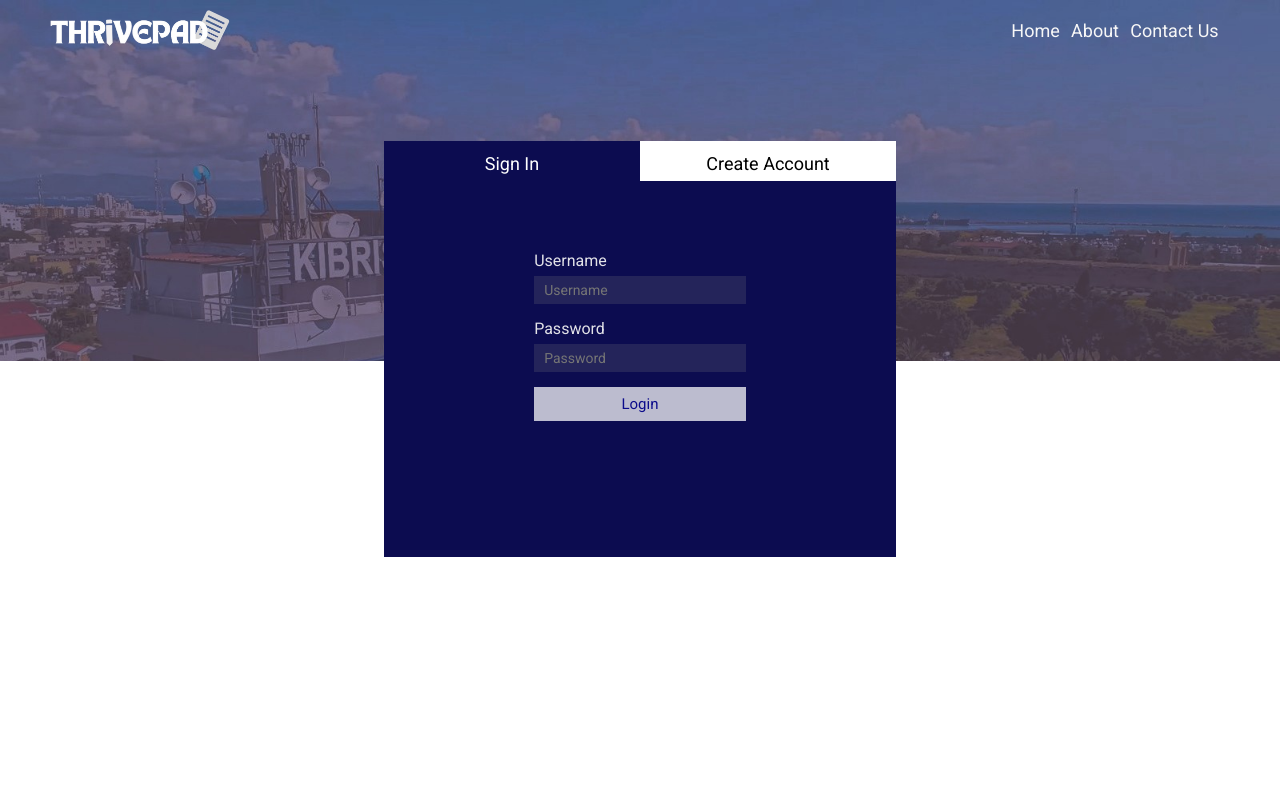
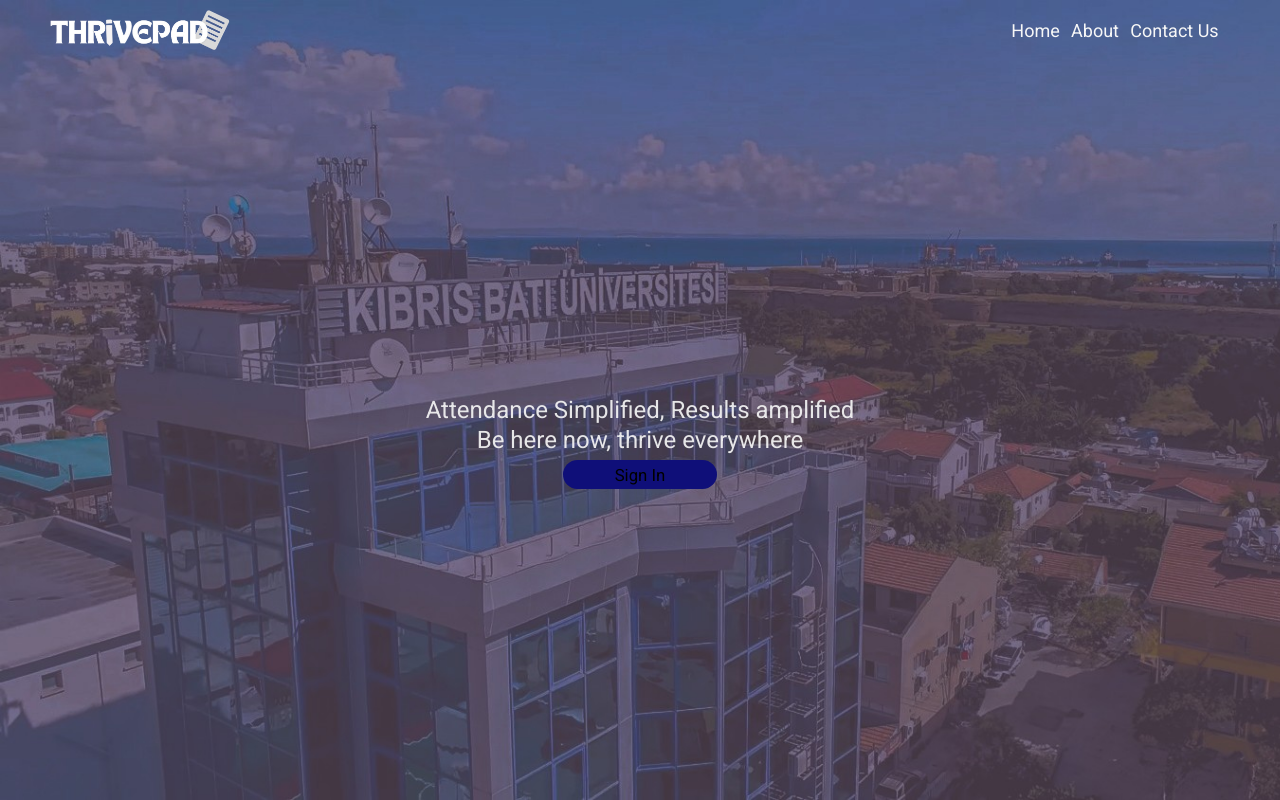
Before and after one commit to eskainah/FinalProject, a React (Vite) app: page / in a window 1280 px wide. Built offline with nearby package versions, Linux system fonts and the light colour scheme; what chartjs-plugin-datalabels would draw is missing.

Commit message:
update App file by adjust the sign up button and add navigation

```diff
--- /dev/null
+++ b/src/App.css
@@ -0,0 +1,56 @@
+body {
+    margin: 0;
+    height: 100%;
+  }
+.container{
+    background: url(/cwu.jpg);
+    display: flex;
+    flex-direction: column;
+    height: 100vh;
+    background-size: cover;
+     p{
+      margin-bottom: 5px;
+    }
+  }
+  header {
+    width: 100%;
+    display: flex;
+    justify-content: space-between;
+    height: 60px;
+    padding: 10px 50px 10px 50px;
+    img{
+      width: 180px;
+    }
+    nav{
+    align-content: center;
+    width: 230px;
+    display: flex;
+    align-items: center;
+    justify-content: space-evenly;
+
+    }
+  }
+  .hero{
+    flex: 1;
+    display: flex;
+    flex-direction: column;
+    width: 100%;
+    align-items: center;
+    justify-content: center;
+    font-family: 'Roboto', sans-serif;
+    font-size: 24px;
+    text-align: center;
+    line-height: 30px;
+    color: rgba(245, 245, 245, 0.918);
+  }
+  .signinBtn{
+    background-color: rgb(15, 15, 121);
+    padding: .2em 3em;
+    margin-top: 0;
+    border-radius: 50px;
+  }
+  .signinBtn:hover{
+    background-color: #ffffff;
+    color: rgb(12, 11, 11);
+    transition: background-color 0.80s;
+  }
--- a/src/App.jsx
+++ b/src/App.jsx
@@ -1,18 +1,41 @@
-import { useState, useContext } from "react";
+import { useState, useEffect } from "react";
 import LoginSignup from "./components/Auth/LoginSignup";
 import { BrowserRouter as Router, Route, Routes } from "react-router-dom";
 import { AuthProvider } from "./context/AuthContext";
 import Dashboard from "./components/DashBoard/Dashboard";
 import { ApiProvider } from "./context/ApiContext";
 import Attendance from "./components/DashBoard/Attendance";
+import AttendanceOverview from "./components/DashBoard/TeacherDashboard/TeacherAttendanceOverView";
+import TeacherAttendanceOverview from "./components/DashBoard/TeacherDashboard/TeacherAttendanceOverView";
+import './App.css'
 
 function App() {
   const logo = "/logo.png";
   const [isLoggedIn, setIsLoggedIn] = useState(false); // Track login status
+  const [showLogin, setShowLogin] = useState(false); // State to toggle login/signup form
+
+  useEffect(() => {
+    const token = localStorage.getItem("access_token");
+    if (token) {
+      setIsLoggedIn(true); // If the token exists, consider the user logged in
+    } else {
+      setIsLoggedIn(false); // If no token, consider the user logged out
+    }
+  }, []);
 
   const handleLoginSuccess = () => {
     console.log("Login successful, updating state...");
     setIsLoggedIn(true); // Update login status
+    setShowLogin(false); // Close the login form after successful login
+    window.location.reload();
+  };
+
+  const handleSignInClick = () => {
+    setShowLogin(true); // Show the LoginSignup form when the "Sign In" button is clicked
+  };
+
+  const handleCloseModal = () => {
+    setShowLogin(false); // Close the modal when clicking outside or on close
   };
 
   return (
@@ -43,17 +66,23 @@
                         <strong>
                           Attendance Simplified, Results amplified <br />
                           Be here now, thrive everywhere
-                        </strong>
+                        </strong> <br />
+
                       </p>
-                      <button className="signinBtn">Sign In</button>
-                      <LoginSignup onLoginSuccess={handleLoginSuccess} />
+                      <button className="signinBtn" onClick={handleSignInClick}>
+                        Sign In
+                      </button>
+                      {showLogin && (
+                        <LoginSignup onClose={handleCloseModal} onLoginSuccess={handleLoginSuccess} />
+                      )}
                     </div>
                   </div>
                 )
               }
             >
-              {/* Update the route path to match /course/:courseName */}
+
               <Route path="/course/:courseName" element={<Attendance />} />
+              <Route path="/attendance-overview" element={<AttendanceOverview />} />
             </Route>
           </Routes>
         </Router>
```
